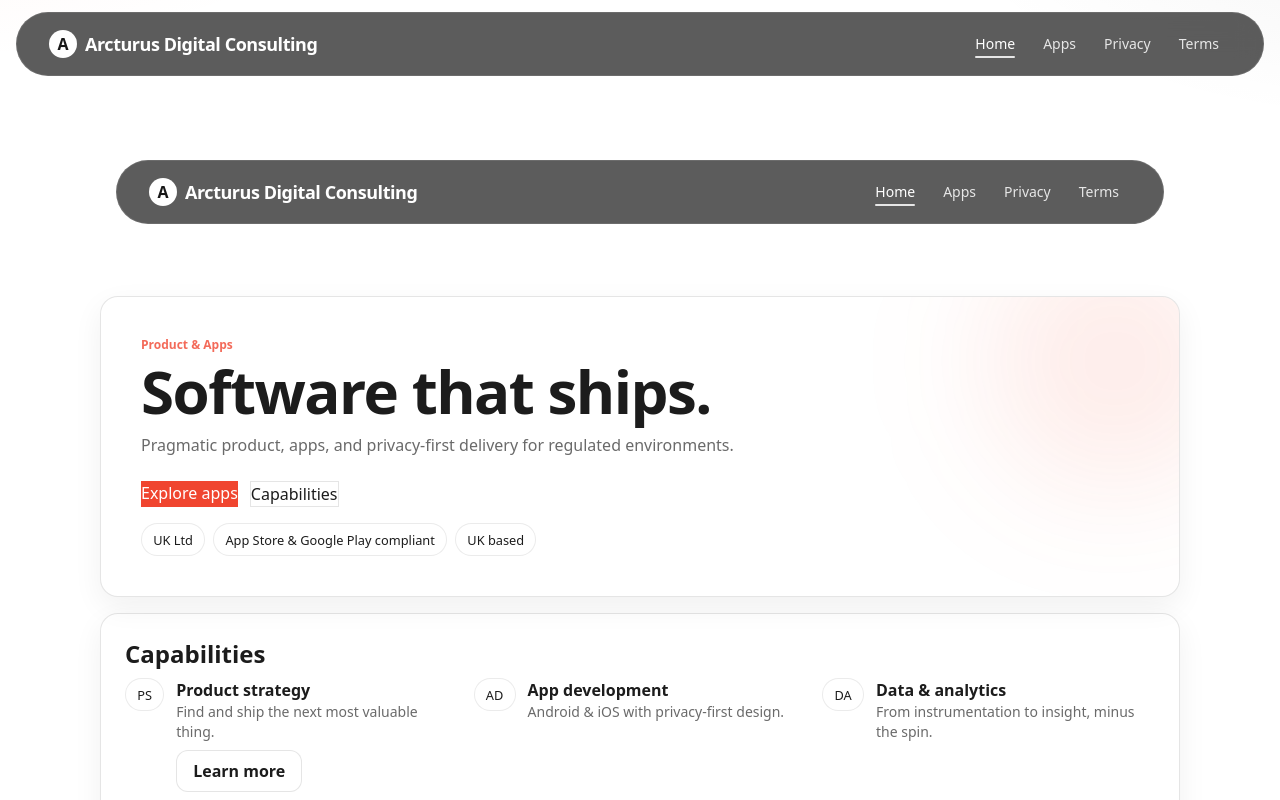
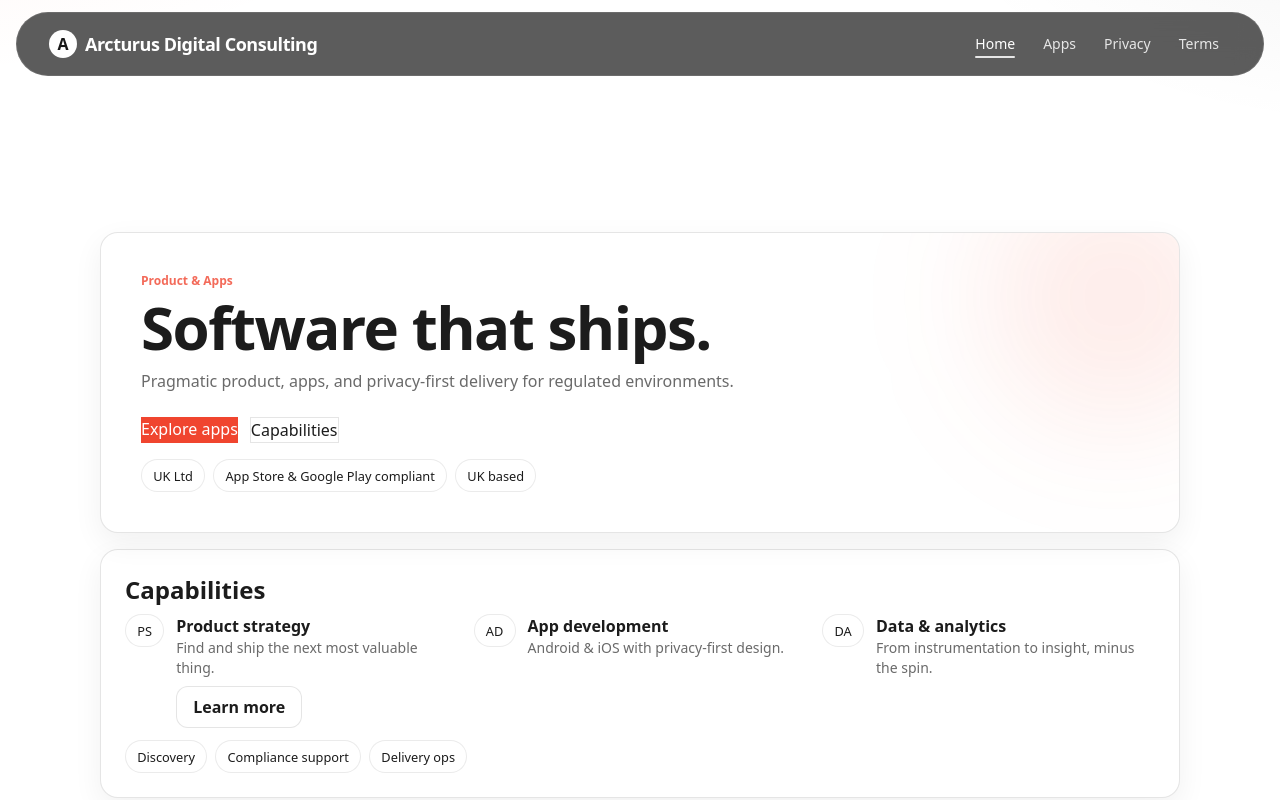
Before and after one commit to repinfaust/arcturusdc.github.io, a Next.js app: page / in a window 1280 px wide. Shown: the top 800 px of the page. Built offline with nearby package versions, Linux system fonts and the light colour scheme.

Commit message:
Update page.js

```diff
--- a/src/app/page.js
+++ b/src/app/page.js
@@ -1,12 +1,10 @@
-import Header from '@/components/Header';
 import Footer from '@/components/Footer';
 import Hero from '@/components/Hero';
 import FeatureCard from '@/components/FeatureCard';
 
-export default function Page(){
+export default function Page() {
   return (
     <>
-      <Header/>
       <main className="pb-10 pt-[72px]"> {/* pad for fixed header */}
         <Hero/>
 
```
